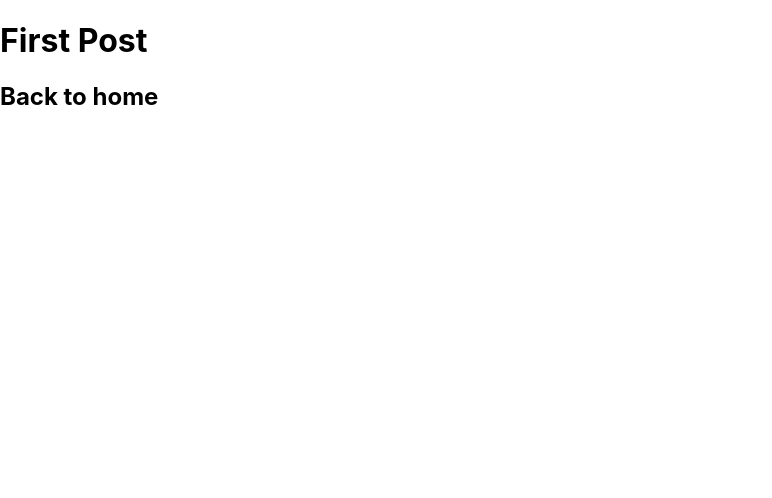
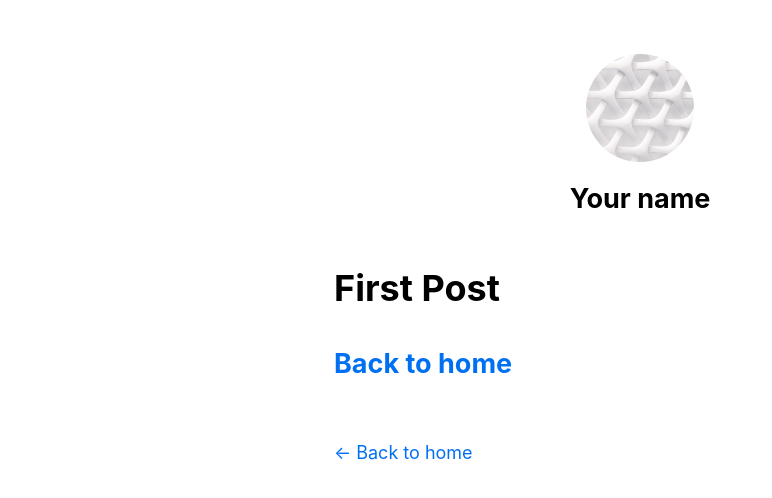
Before and after one commit to schang1146/nextjs-personal, a Next.js app: page /posts/first-post in a window 1280 px wide. Shown: the top 498 px of the page, without its empty margins (0-772 px from the left). Built offline with nearby package versions, Linux system fonts and the light colour scheme.

Commit message:
Finish 'Assets, Metadata, and CSS' section

```diff
--- /dev/null
+++ b/components/layout.js
@@ -0,0 +1,66 @@
+import Head from "next/head";
+import Link from "next/link";
+import styles from "./layout.module.css";
+import utilStyles from "../styles/utils.module.css";
+
+const name = "Your name";
+export const siteTitle = "Next.js Sample Website";
+
+export default function Layout({ children, home }) {
+  return (
+    <div className={styles.container}>
+      <Head>
+        <link rel="icon" href="/favicon.ico" />
+        <meta
+          name="description"
+          content="Learn how to build a personal website using Next.js"
+        ></meta>
+        <meta
+          property="og:image"
+          content={`https://og-image.now.sh/${encodeURI(
+            siteTitle
+          )}.png?theme=light&md=0&fontSize=75px&images=https%3A%2F%2Fassets.vercel.com%2Fimage%2Fupload%2Ffront%2Fassets%2Fdesign%2Fnextjs-black-logo.svg`}
+        />
+        <meta name="og:title" content={siteTitle} />
+        <meta name="twitter:card" content="summary_large_image" />
+      </Head>
+      <header className={styles.header}>
+        {home ? (
+          <>
+            <img
+              src="/images/profile.jpg"
+              className={`${styles.headerHomeImage} ${utilStyles.borderCircle}`}
+              alt={name}
+            />
+            <h1 className={utilStyles.heading2Xl}>{name}</h1>
+          </>
+        ) : (
+          <>
+            <Link href="/">
+              <a>
+                <img
+                  src="/images/profile.jpg"
+                  className={`${styles.headerImage} ${utilStyles.borderCircle}`}
+                  alt={name}
+                />
+              </a>
+            </Link>
+            <h2 className={utilStyles.headingLg}>
+              <Link href="/">
+                <a className={utilStyles.colorInherit}>{name}</a>
+              </Link>
+            </h2>
+          </>
+        )}
+      </header>
+      <main>{children}</main>
+      {!home && (
+        <div className={styles.backToHome}>
+          <Link href="/">
+            <a>← Back to home</a>
+          </Link>
+        </div>
+      )}
+    </div>
+  );
+}
--- /dev/null
+++ b/components/layout.module.css
@@ -0,0 +1,25 @@
+.container {
+    max-width: 36rem;
+    padding: 0 1rem;
+    margin: 3rem auto 6rem;
+}
+
+.header {
+    display: flex;
+    flex-direction: column;
+    align-items: center;
+}
+
+.headerImage {
+    width: 6rem;
+    height: 6rem;
+}
+
+.headerHomeImage {
+    width: 8rem;
+    height: 8rem;
+}
+
+.backToHome {
+    margin: 3rem 0 0;
+}
--- a/pages/posts/first-post.js
+++ b/pages/posts/first-post.js
@@ -1,14 +1,19 @@
+import Head from "next/head";
 import Link from "next/link";
+import Layout from "../../components/layout";
 
 export default function FirstPost() {
   return (
-    <>
+    <Layout>
+      <Head>
+        <title>First Post</title>
+      </Head>
       <h1>First Post</h1>
       <h2>
         <Link href="/">
           <a>Back to home</a>
         </Link>
       </h2>
-    </>
+    </Layout>
   );
 }
--- a/styles/globals.css
+++ b/styles/globals.css
@@ -4,13 +4,24 @@
   margin: 0;
   font-family: -apple-system, BlinkMacSystemFont, Segoe UI, Roboto, Oxygen,
     Ubuntu, Cantarell, Fira Sans, Droid Sans, Helvetica Neue, sans-serif;
-}
-
-a {
-  color: inherit;
-  text-decoration: none;
+  line-height: 1.6;
+  font-size: 18px;
 }
 
 * {
   box-sizing: border-box;
 }
+
+a {
+  color: #0070f3;
+  text-decoration: none;
+}
+
+a:hover {
+  text-decoration: underline;
+}
+
+img {
+  max-width: 100%;
+  display: block;
+}
--- /dev/null
+++ b/styles/utils.module.css
@@ -0,0 +1,52 @@
+.heading2Xl {
+    font-size: 2.5rem;
+    line-height: 1.2;
+    font-weight: 800;
+    letter-spacing: -0.05rem;
+    margin: 1rem 0;
+}
+
+.headingXl {
+    font-size: 2rem;
+    line-height: 1.3;
+    font-weight: 800;
+    letter-spacing: -0.05rem;
+    margin: 1rem 0;
+}
+
+.headingLg {
+    font-size: 1.5rem;
+    line-height: 1.4;
+    margin: 1rem 0;
+}
+
+.headingMd {
+    font-size: 1.2rem;
+    line-height: 1.5;
+}
+
+.borderCircle {
+    border-radius: 9999px;
+}
+
+.colorInherit {
+    color: inherit;
+}
+
+.padding1px {
+    padding-top: 1px;
+}
+
+.list {
+    list-style: none;
+    padding: 0;
+    margin: 0;
+}
+
+.listItem {
+    margin: 0 0 1.25rem;
+}
+
+.lightText {
+    color: #999;
+}
```
Also changed, not shown: pages/index.js (+11 -60 lines), public/images/profile.jpg (added).
